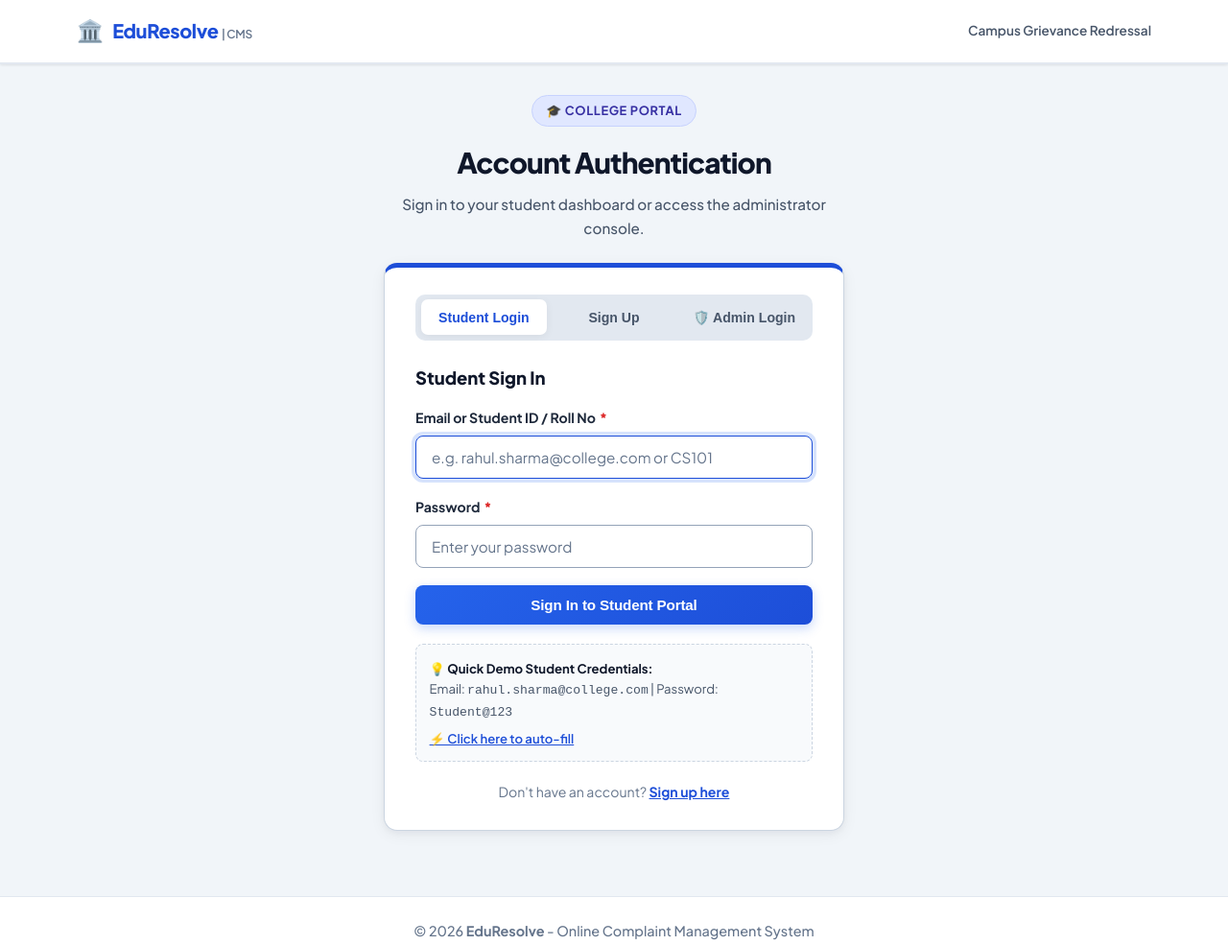
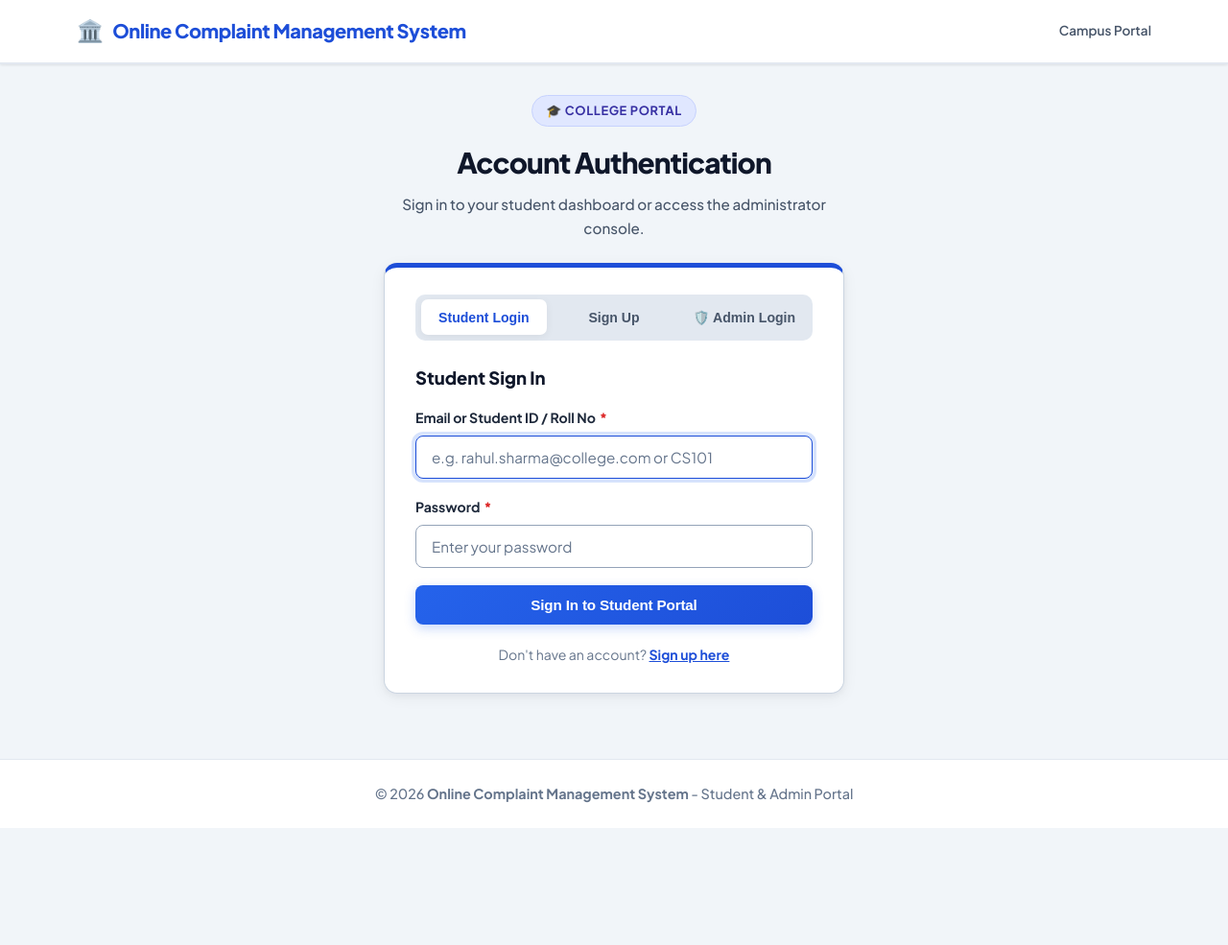
Before and after one commit to ShaikhVaiz/online-complaint-management-system, a plain HTML site: page index.html in a window 1280 px wide. Shown: the whole page at 96% size. After the commit the page ends 863 px from the top, so only its background shows below. Drawn offline with Linux system fonts and the light colour scheme.

Commit message:
Switch to Option B: 100% official college production portal UI without demo hints

```diff
--- a/index.html
+++ b/index.html
@@ -71,9 +71,9 @@
         <div class="nav-container">
             <a href="index.html" class="logo">
                 <span class="logo-icon">🏛️</span>
-                <span>EduResolve <small style="font-size:0.75rem; color:#64748b; font-weight:600;">| CMS</small></span>
+                <span>Online Complaint Management System</span>
             </a>
-            <span style="font-size:0.85rem; font-weight:600; color:#475569;">Campus Grievance Redressal</span>
+            <span style="font-size:0.85rem; font-weight:600; color:#475569;">Campus Portal</span>
         </div>
     </header>
 
@@ -116,14 +116,6 @@
                         Sign In to Student Portal
                     </button>
                 </form>
-
-                <div class="demo-callout">
-                    <div><strong>💡 Quick Demo Student Credentials:</strong></div>
-                    <div>Email: <code>rahul.sharma@college.com</code> | Password: <code>Student@123</code></div>
-                    <div style="margin-top:0.35rem;">
-                        <a href="javascript:void(0)" class="demo-btn" onclick="fillStudentDemo()">⚡ Click here to auto-fill</a>
-                    </div>
-                </div>
 
                 <div style="text-align:center; margin-top:1.25rem; font-size:0.88rem; color:#64748b;">
                     Don't have an account? <a href="javascript:void(0)" onclick="switchAuthTab('student-register')" style="color:var(--primary); font-weight:700;">Sign up here</a>
@@ -184,14 +176,6 @@
                         Sign In to Admin Console
                     </button>
                 </form>
-
-                <div class="demo-callout">
-                    <div><strong>🛡️ Default Admin Credentials:</strong></div>
-                    <div>Email: <code>admin@college.com</code> | Password: <code>Admin@123</code></div>
-                    <div style="margin-top:0.35rem;">
-                        <a href="javascript:void(0)" class="demo-btn" onclick="fillAdminDemo()">⚡ Click here to auto-fill</a>
-                    </div>
-                </div>
             </div>
 
             <!-- Message Banner -->
@@ -200,7 +184,7 @@
     </main>
 
     <footer class="footer">
-        <p>&copy; 2026 <strong>EduResolve</strong> - Online Complaint Management System</p>
+        <p>&copy; 2026 <strong>Online Complaint Management System</strong> - Student & Admin Portal</p>
     </footer>
 
     <script src="script.js"></script>
@@ -222,16 +206,6 @@
             const msg = document.getElementById('authMessage');
             if (msg) msg.style.display = 'none';
         }
-
-        function fillStudentDemo() {
-            document.getElementById('login_identifier').value = 'rahul.sharma@college.com';
-            document.getElementById('login_password').value = 'Student@123';
-        }
-
-        function fillAdminDemo() {
-            document.getElementById('admin_email').value = 'admin@college.com';
-            document.getElementById('admin_password').value = 'Admin@123';
-        }
     </script>
 </body>
 </html>
```
Also changed, not shown: admin.html (+2 -2 lines), student.html (+2 -2 lines).
